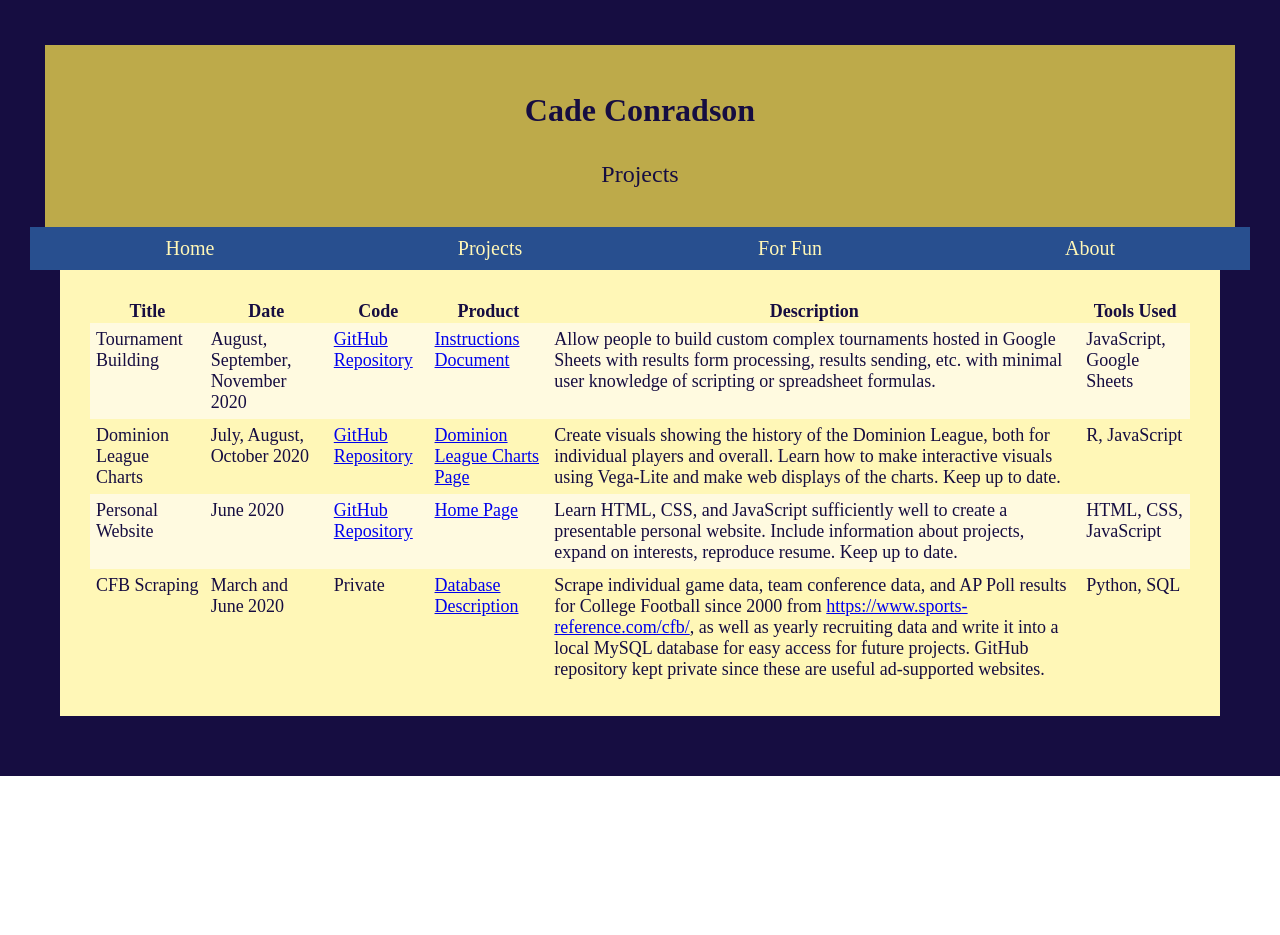
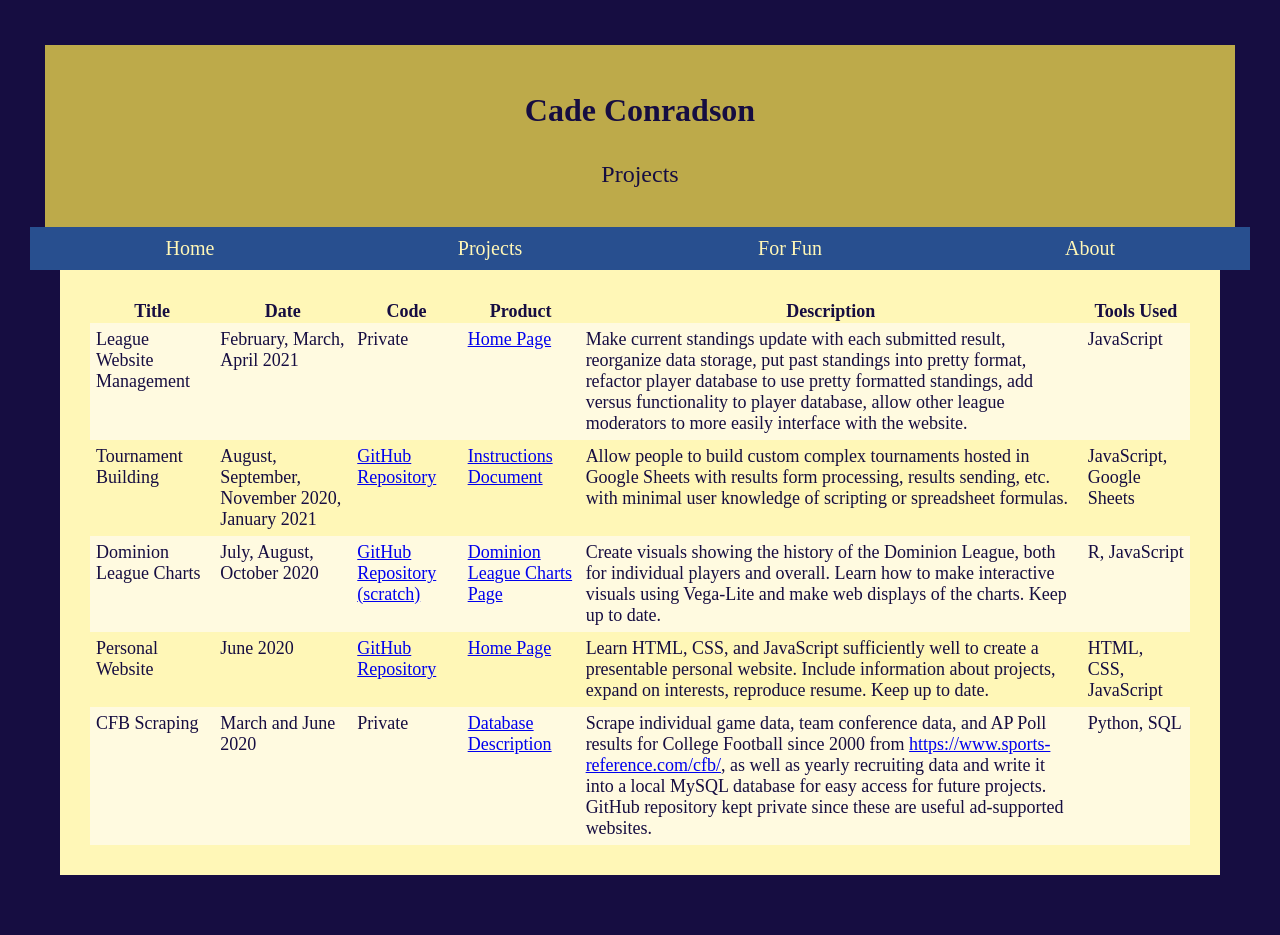
Before and after one commit to cconradson/cconradson.github.io, a Jekyll site: the page built from projects.html, in a window 1280 px wide. Built offline with Jekyll 4.4.1, drawn with Linux system fonts in a browser that asks for light colours; before the commit the page ends 900 px from its top, so only the background shows below that.

Commit message:
projects update

```diff
--- a/demonstration.html
+++ b/demonstration.html
@@ -167,7 +167,7 @@ title: Demos
 												}
 											} else {
 												let plus = (seasons > info.index);
-												if (transitions.schemes[i].slice((plus ? info.index + 1 : seasons - 1), (plus ? seasons : info.index)).includes(tiers[j])) {
+												if (transitions.schemes[i].slice((plus ? info.index : seasons - 1), (plus ? seasons : info.index + 1)).includes(tiers[j])) {
 													props[tiers[j]].count += 1;
 													props[tiers[j]].ids.push(i);
 												}
--- a/dominion.html
+++ b/dominion.html
@@ -18,15 +18,15 @@ title: Dominion
 	<ul>
 		<li>4-time Dominion League Champion</li>
 		<li>Winner of 5 minor tournaments</li>
-		<li>Organized and ran 7 global tournaments, some with over 60 players</li>
-		<li>Moderator of the Dominion League</li>
+		<li>Organized and ran 9 global tournaments, some with over 60 players</li>
+		<li>Moderator of the Dominion League and manager of the Dominion League website</li>
 		<li>Have held the top spot on the online leaderboard</li>
 		<li>Name in the <a href="https://www.riograndegames.com/games/dominion-menagerie/" target="_blank">Dominion: Menagerie</a> rulebook</li>
 	</ul>
 </div>
 
 <div class="body">
-	<p>In addition to playing Dominion, I also commentate and record my online games and publish the recorded videos on YouTube. Below is a sample recording. My full channel is at <a href="https://www.youtube.com/channel/UCOt44F40Y4TQYP-AqNy24jA" target="_blank">tracerdominion</a>.</p>
+	<p>In addition to playing Dominion, I also commentate and record my online games and publish the recorded videos on YouTube. Below is a sample recording. My full channel is at <a href="https://www.youtube.com/channel/UCOt44F40Y4TQYP-AqNy24jA" target="_blank">tracer dominion</a>.</p>
 	<div class="imgwrap">
 		<iframe class="video" src="https://www.youtube-nocookie.com/embed/NZnwhK1RN68" allow="accelerometer; autoplay; encrypted-media; gyroscope; picture-in-picture" allowfullscreen></iframe>
 	</div>
--- a/projects.html
+++ b/projects.html
@@ -25,8 +25,16 @@ title: Projects
 		</tr>
 -->
 		<tr>
+			<td>League Website Management</td>
+			<td>February, March, April 2021</td>
+			<td>Private</td>
+			<td><a href="https://dominionleague.org/">Home Page</a></td>
+			<td>Make current standings update with each submitted result, reorganize data storage, put past standings into pretty format, refactor player database to use pretty formatted standings, add versus functionality to player database, allow other league moderators to more easily interface with the website.</td>
+			<td>JavaScript</td>
+		</tr>
+		<tr>
 			<td>Tournament Building</td>
-			<td>August, September, November 2020</td>
+			<td>August, September, November 2020, January 2021</td>
 			<td><a href="https://github.com/tracerdominion/Tournament_Building" target="_blank">GitHub Repository</a></td>
 			<td><a href="https://docs.google.com/document/d/e/2PACX-1vTZiBpOwQG6eMS2N-jkW1SLMJthLrCUwDHWudkq-wbcY3Wge-UCe0bH_V3atpJB6ZNfzKE9nzku3vHD/pub">Instructions Document</a></td>
 			<td>Allow people to build custom complex tournaments hosted in Google Sheets with results form processing, results sending, etc. with minimal user knowledge of scripting or spreadsheet formulas.</td>
@@ -35,7 +43,7 @@ title: Projects
 		<tr>
 			<td>Dominion League Charts</td>
 			<td>July, August, October 2020</td>
-			<td><a href="https://github.com/tracerdominion/LeagueCharts" target="_blank">GitHub Repository</a></td>
+			<td><a href="https://github.com/tracerdominion/LeagueCharts" target="_blank">GitHub Repository (scratch)</a></td>
 			<td><a href="https://dominionleague.org/charts">Dominion League Charts Page</a></td>
 			<td>Create visuals showing the history of the Dominion League, both for individual players and overall. Learn how to make interactive visuals using Vega-Lite and make web displays of the charts. Keep up to date.</td>
 			<td>R, JavaScript</td>
```
Also changed, not shown: other parts of demonstration.html (+2 -1 lines).
